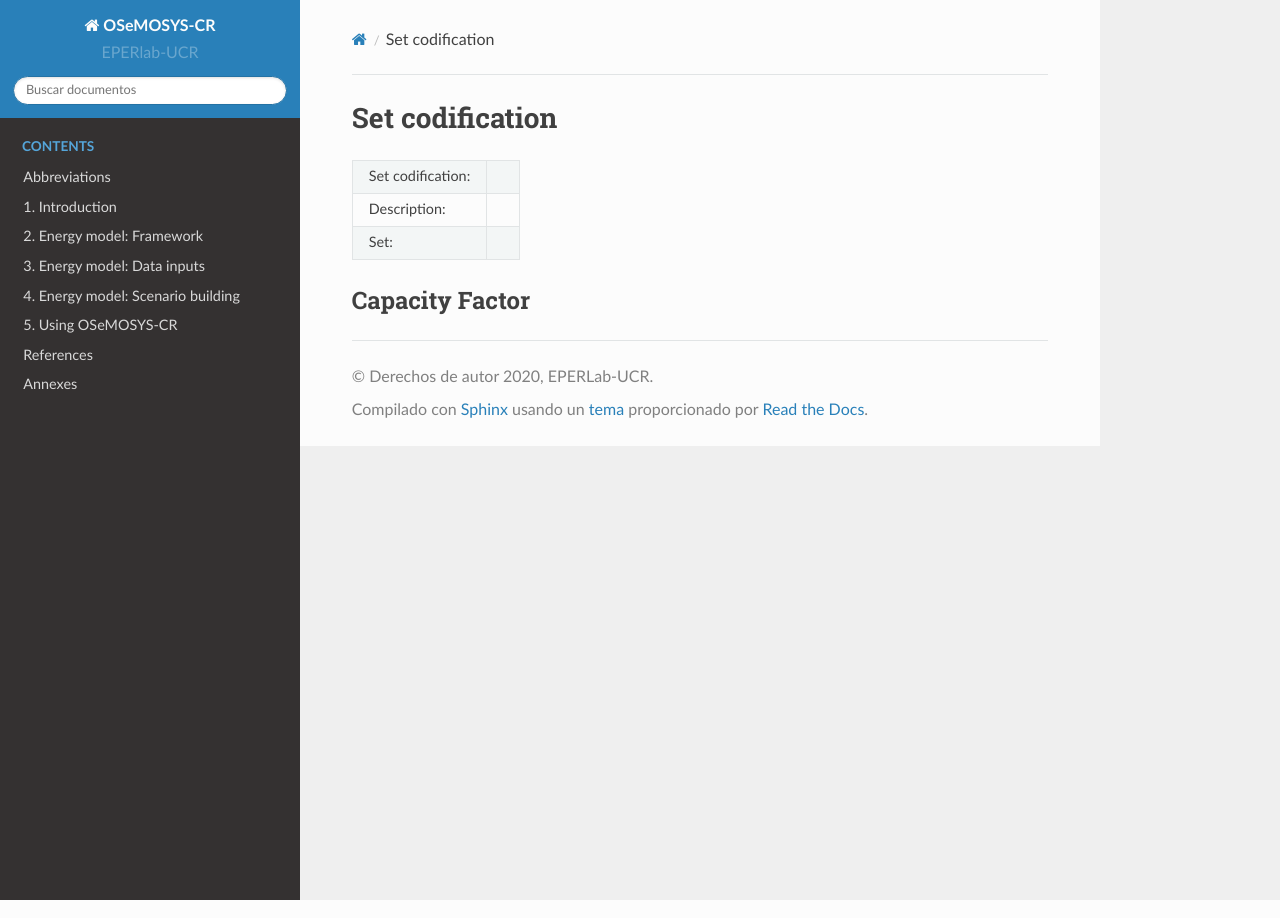
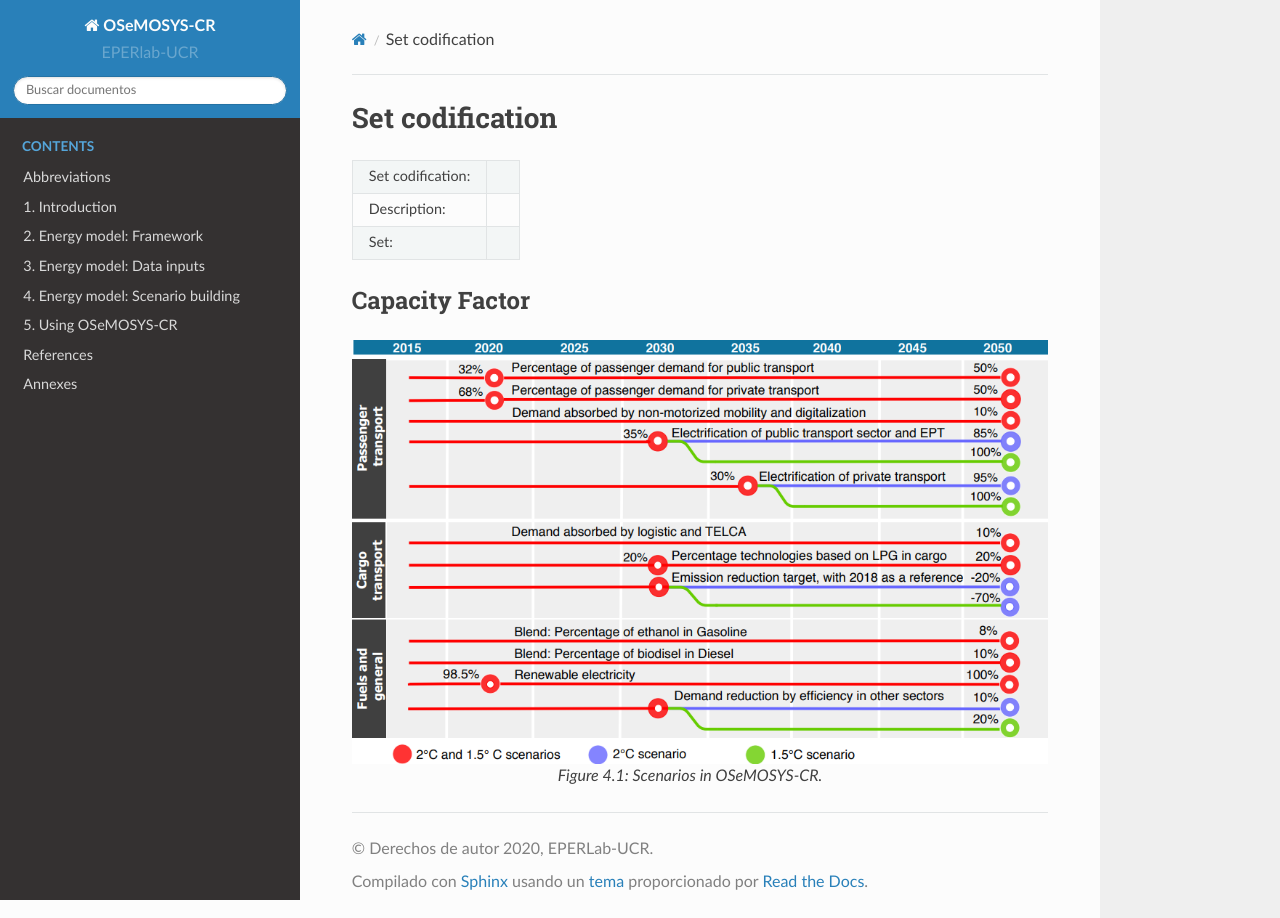
Before and after one commit to EPERLab/OSeMOSYS-CR, a Sphinx documentation site: the page built from docs/Template_example.rst, in a window 1280 px wide. Built offline with Sphinx 7.4.7 and the Read the Docs theme 2.0.0, drawn with Linux system fonts in a browser that asks for light colours; formulas are drawn with MathJax 3.

Commit message:
Update Template_example.rst

```diff
--- a/docs/Template_example.rst
+++ b/docs/Template_example.rst
@@ -12,3 +12,9 @@ Set codification
 
 Capacity Factor
 +++++++++
+
+.. figure:: img/Scenarios_model.PNG
+   :align:   center
+   :width:   700 px
+
+   *Figure 4.1: Scenarios in OSeMOSYS-CR.*
```
